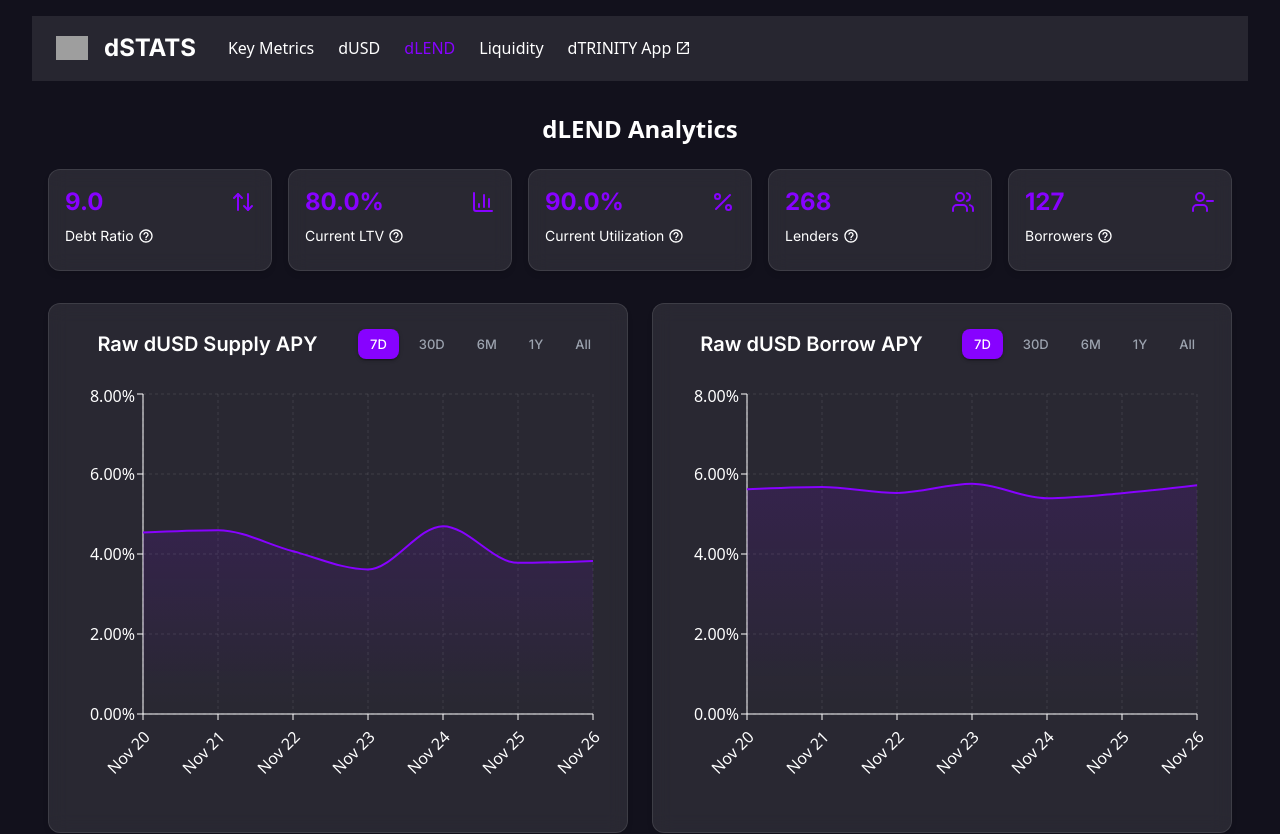
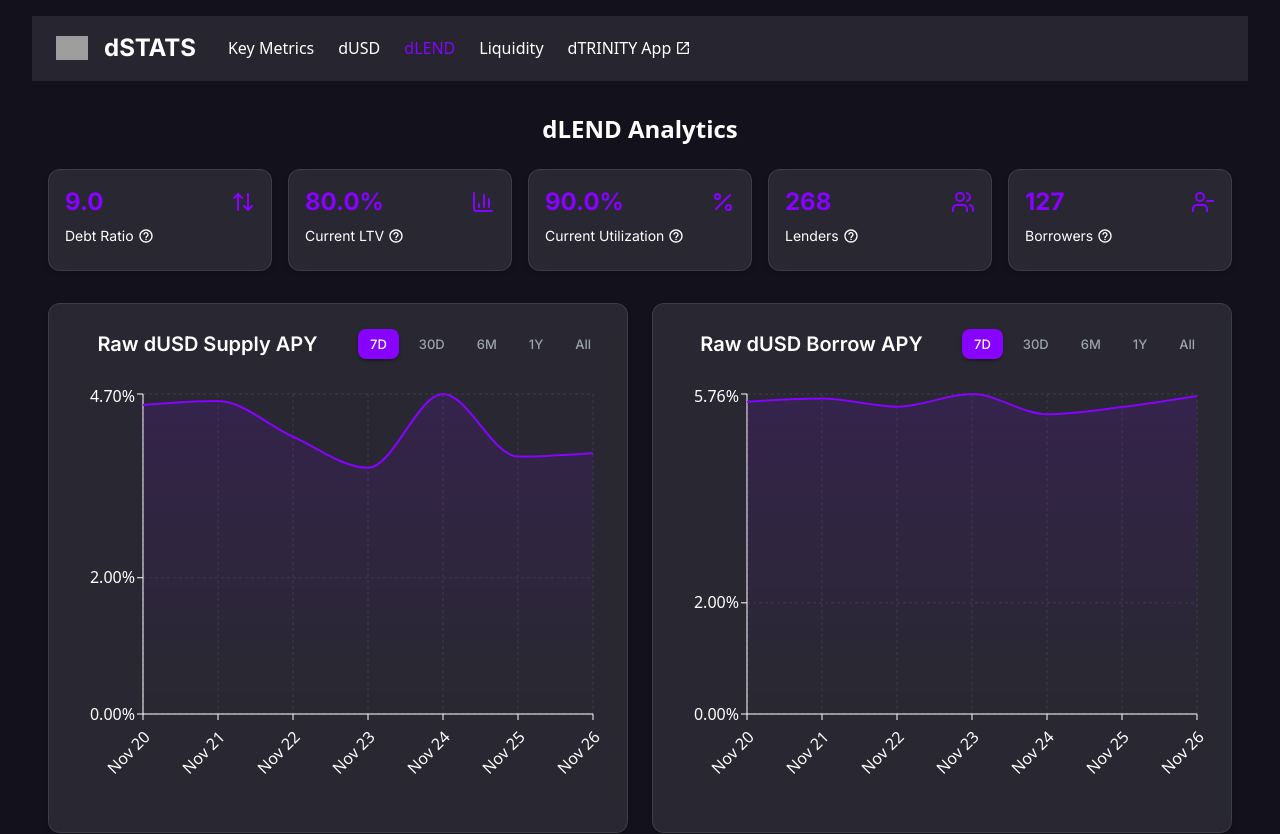
Before and after one commit to BuenoStably/dstats-horizon, a React (Vite) app: page /dlend in a window 1280 px wide. Shown: the top 834 px of the page. Built offline with nearby package versions, Linux system fonts and the light colour scheme; grey boxes are pictures that could not be loaded.

Commit message:
Fix type assignment errors
Resolve TypeScript errors in dLEND.tsx regarding incorrect type assignments for 'string' to 'number'. Adjusted the relevant code to ensure proper type compatibility.
[skip gpt_engineer]

```diff
--- a/src/pages/dLEND.tsx
+++ b/src/pages/dLEND.tsx
@@ -74,7 +74,7 @@ const DLENDPage = () => {
             <LineChartWithGradient
               data={filterDataByTimeframe(supplyApyData, supplyTimeframe)}
               valueFormatter={(value) => formatPercentage(value)}
-              yAxisDomain={[0, 'auto']}
+              yAxisDomain={[0, undefined]}
             />
           </ChartCard>
 
@@ -85,7 +85,7 @@ const DLENDPage = () => {
             <LineChartWithGradient
               data={filterDataByTimeframe(borrowApyData, borrowTimeframe)}
               valueFormatter={(value) => formatPercentage(value)}
-              yAxisDomain={[0, 'auto']}
+              yAxisDomain={[0, undefined]}
             />
           </ChartCard>
         </div>
```
